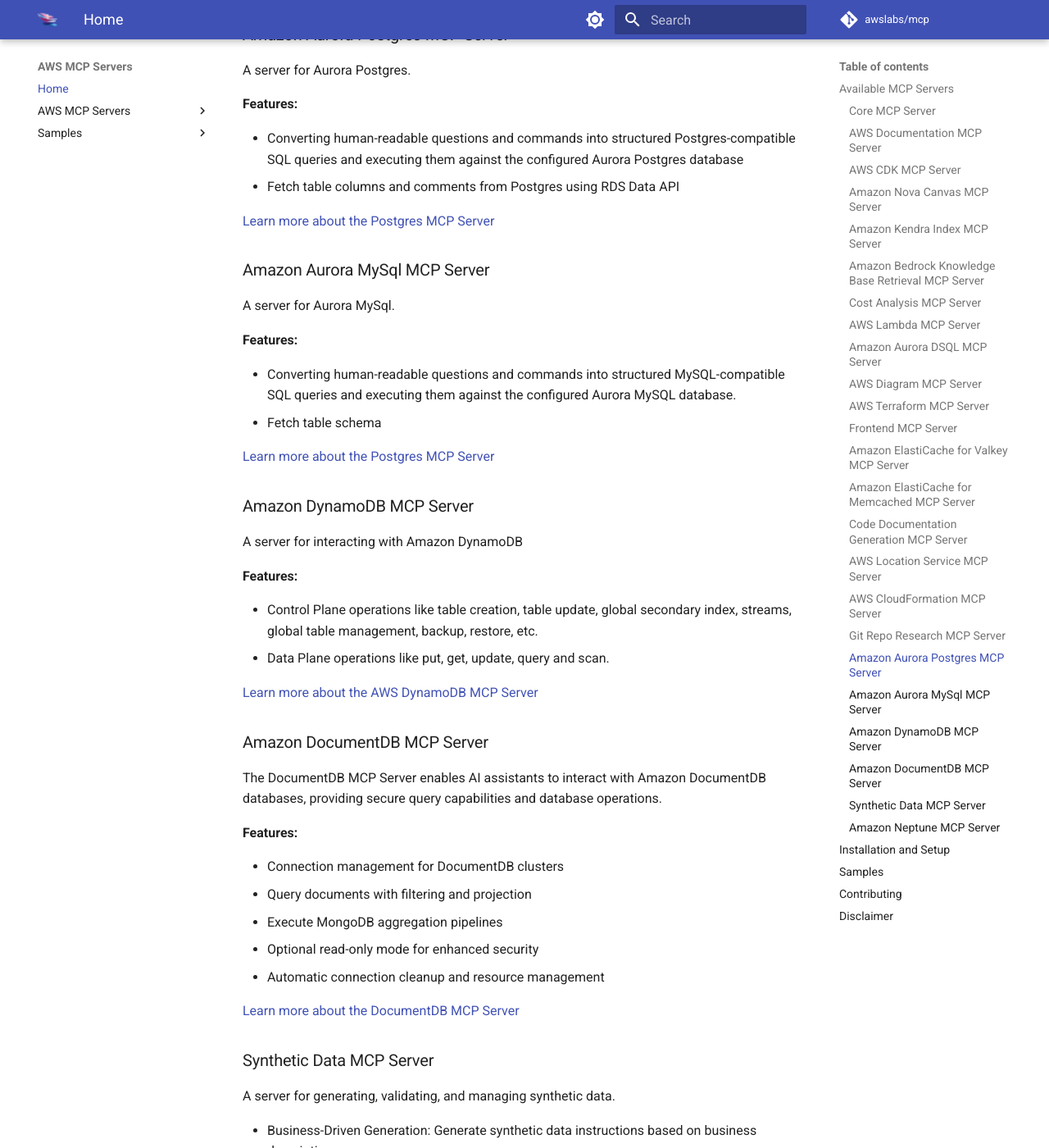
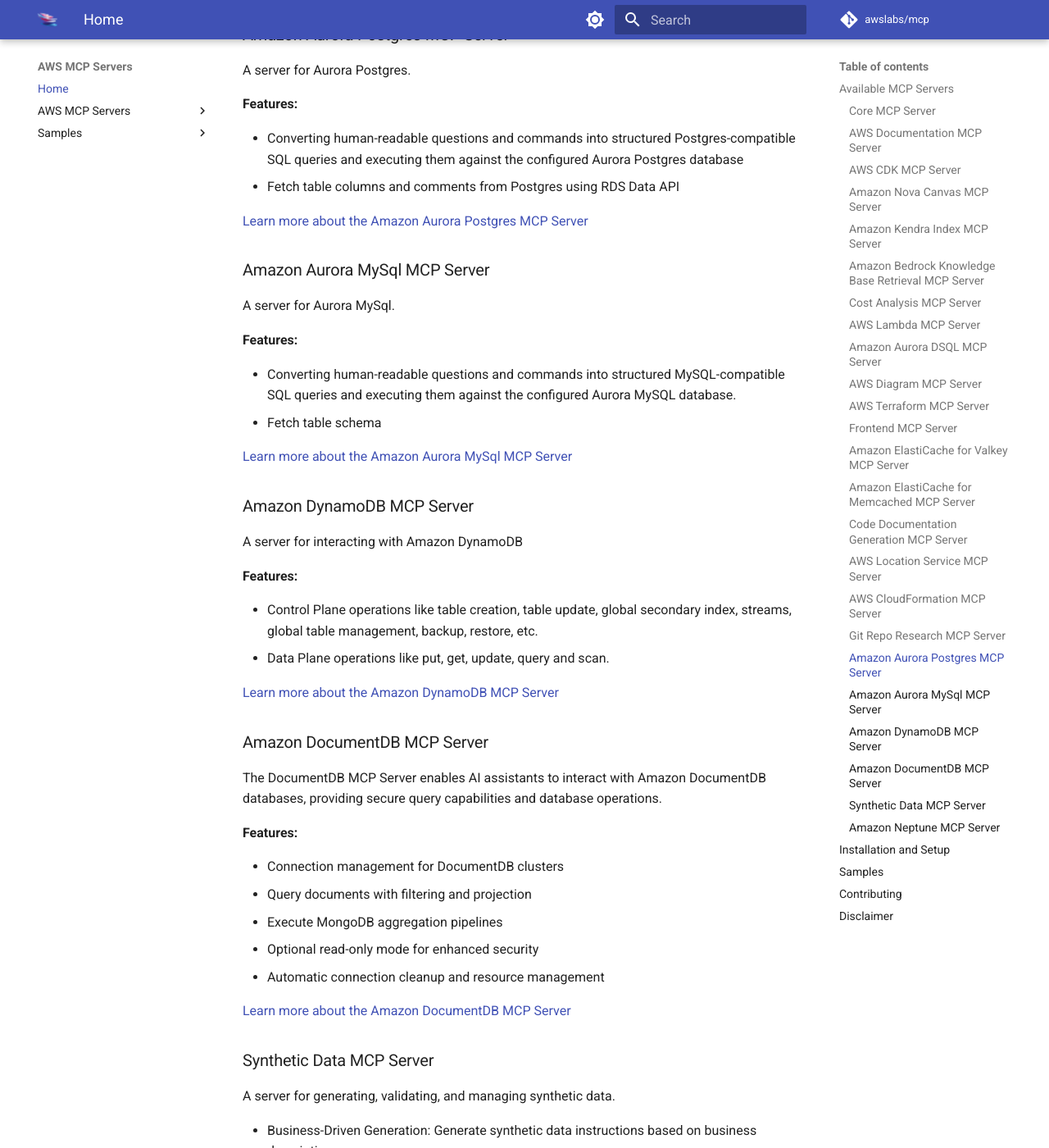
Before and after one commit to MedRedhatas/mcp, an MkDocs documentation site: the page built from docs/index.md, in a window 1280 px wide and 1400 px high, scrolled down 6722 px. Shown: the whole window at 82% size. Built offline with MkDocs 1.6.1 and Material for MkDocs 9.7.7, drawn with Linux system fonts in a browser that asks for light colours; plug-ins that fetch from the network failed and are left out; comment, search, counter and statistics services are not loaded; some of the changed text lies outside the part shown.

```diff
--- a/docs/index.md
+++ b/docs/index.md
@@ -52,7 +52,7 @@ The Nova Canvas MCP Server enables AI assistants to generate images using Amazon
 - Color-guided image generation
 - Workspace integration
 
-[Learn more about the Nova Canvas MCP Server](servers/nova-canvas-mcp-server.md)
+[Learn more about the Amazon Nova Canvas MCP Server](servers/nova-canvas-mcp-server.md)
 
 ### Amazon Kendra Index MCP Server
 
@@ -62,7 +62,7 @@ The Amazon Kendra Index MCP Server enables AI assistants to retrieve additional
 
 - Query a specified Kendra index
 
-[Learn more about the Amazon Kendra Index MCP Server](servers/kendra-index-mcp-server/README.md)
+[Learn more about the Amazon Kendra Index MCP Server](servers/kendra-index-mcp-server.md)
 
 ### Amazon Bedrock Knowledge Base Retrieval MCP Server
 
@@ -112,7 +112,7 @@ An AWS Labs Model Context Protocol (MCP) server for Aurora DSQL
 - Fetch table schema
 - Write or modify data using SQL, in a transaction
 
-[Learn more about the aurora-dsql MCP Server](servers/aurora-dsql-mcp-server.md)
+[Learn more about the Amazon Aurora DSQL MCP Server](servers/aurora-dsql-mcp-server.md)
 
 ### AWS Diagram MCP Server
 
@@ -171,7 +171,7 @@ The Amazon ElastiCache/MemoryDB Valkey MCP Server provides a natural language in
 - Secure connections with SSL/TLS support
 - Connection pooling for efficient resource management
 
-[Learn more about the Valkey MCP Server](servers/valkey-mcp-server.md)
+[Learn more about the Amazon ElastiCache for Valkey MCP Server](servers/valkey-mcp-server.md)
 
 ### Amazon ElastiCache for Memcached MCP Server
 
@@ -249,7 +249,7 @@ A server for Aurora Postgres.
 - Converting human-readable questions and commands into structured Postgres-compatible SQL queries and executing them against the configured Aurora Postgres database
 - Fetch table columns and comments from Postgres using RDS Data API
 
-[Learn more about the Postgres MCP Server](servers/postgres-mcp-server.md)
+[Learn more about the Amazon Aurora Postgres MCP Server](servers/postgres-mcp-server.md)
 
 ### Amazon Aurora MySql MCP Server
 
@@ -260,7 +260,7 @@ A server for Aurora MySql.
 - Converting human-readable questions and commands into structured MySQL-compatible SQL queries and executing them against the configured Aurora MySQL database.
 - Fetch table schema
 
-[Learn more about the Postgres MCP Server](servers/mysql-mcp-server.md)
+[Learn more about the Amazon Aurora MySql MCP Server](servers/mysql-mcp-server.md)
 
 ### Amazon DynamoDB MCP Server
 
@@ -271,7 +271,7 @@ A server for interacting with Amazon DynamoDB
 - Control Plane operations like table creation, table update, global secondary index, streams, global table management, backup, restore, etc.
 - Data Plane operations like put, get, update, query and scan.
 
-[Learn more about the AWS DynamoDB MCP Server](servers/dynamodb-mcp-server.md)
+[Learn more about the Amazon DynamoDB MCP Server](servers/dynamodb-mcp-server.md)
 
 ### Amazon DocumentDB MCP Server
 
@@ -285,7 +285,7 @@ The DocumentDB MCP Server enables AI assistants to interact with Amazon Document
 - Optional read-only mode for enhanced security
 - Automatic connection cleanup and resource management
 
-[Learn more about the DocumentDB MCP Server](servers/documentdb-mcp-server.md)
+[Learn more about the Amazon DocumentDB MCP Server](servers/documentdb-mcp-server.md)
 
 ### Synthetic Data MCP Server
 
@@ -309,7 +309,7 @@ A server for interacting with Amazon Neptune graph database.
 - Run openCypher queries on Neptune Analytics
 - Get the schema of the graph
 
-[Learn more](servers/amazon-neptune-mcp-server.md)
+[Learn more about the Amazon Neptune MCP Server](servers/amazon-neptune-mcp-server.md)
 
 ## Installation and Setup
 
```
Also changed, not shown: other parts of docs/index.md (+2 -2 lines), README.md (+63 -117 lines), src/memcached-mcp-server/ELASTICACHECONNECT.md (+1 -1 lines), src/valkey-mcp-server/ELASTICACHECONNECT.md (+2 -2 lines).
